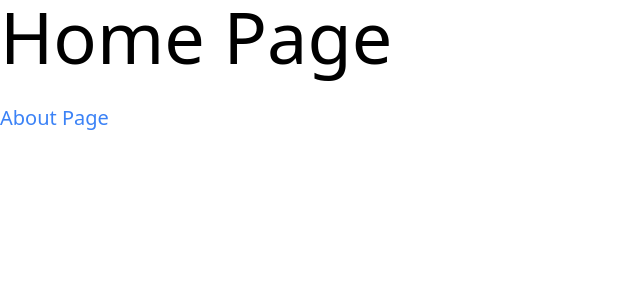
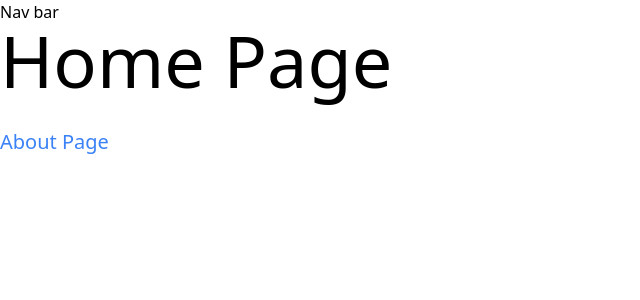
Before and after one commit to YuejiaoShi/nextjs-tutorial, a Next.js app: page / in a window 1280 px wide. Shown: the top 300 px of the page, without its empty margins (0-640 px from the left). Built offline with nearby package versions, Linux system fonts and the light colour scheme.

Commit message:
add a navbar atlayout

```diff
--- a/app/layout.tsx
+++ b/app/layout.tsx
@@ -1,22 +1,4 @@
-import type { Metadata } from "next";
-import localFont from "next/font/local";
 import "./globals.css";
-
-const geistSans = localFont({
-  src: "./fonts/GeistVF.woff",
-  variable: "--font-geist-sans",
-  weight: "100 900",
-});
-const geistMono = localFont({
-  src: "./fonts/GeistMonoVF.woff",
-  variable: "--font-geist-mono",
-  weight: "100 900",
-});
-
-export const metadata: Metadata = {
-  title: "Create Next App",
-  description: "Generated by create next app",
-};
 
 export default function RootLayout({
   children,
@@ -25,9 +7,8 @@ export default function RootLayout({
 }>) {
   return (
     <html lang="en">
-      <body
-        className={`${geistSans.variable} ${geistMono.variable} antialiased`}
-      >
+      <body>
+        <nav>Nav bar</nav>
         {children}
       </body>
     </html>
```
